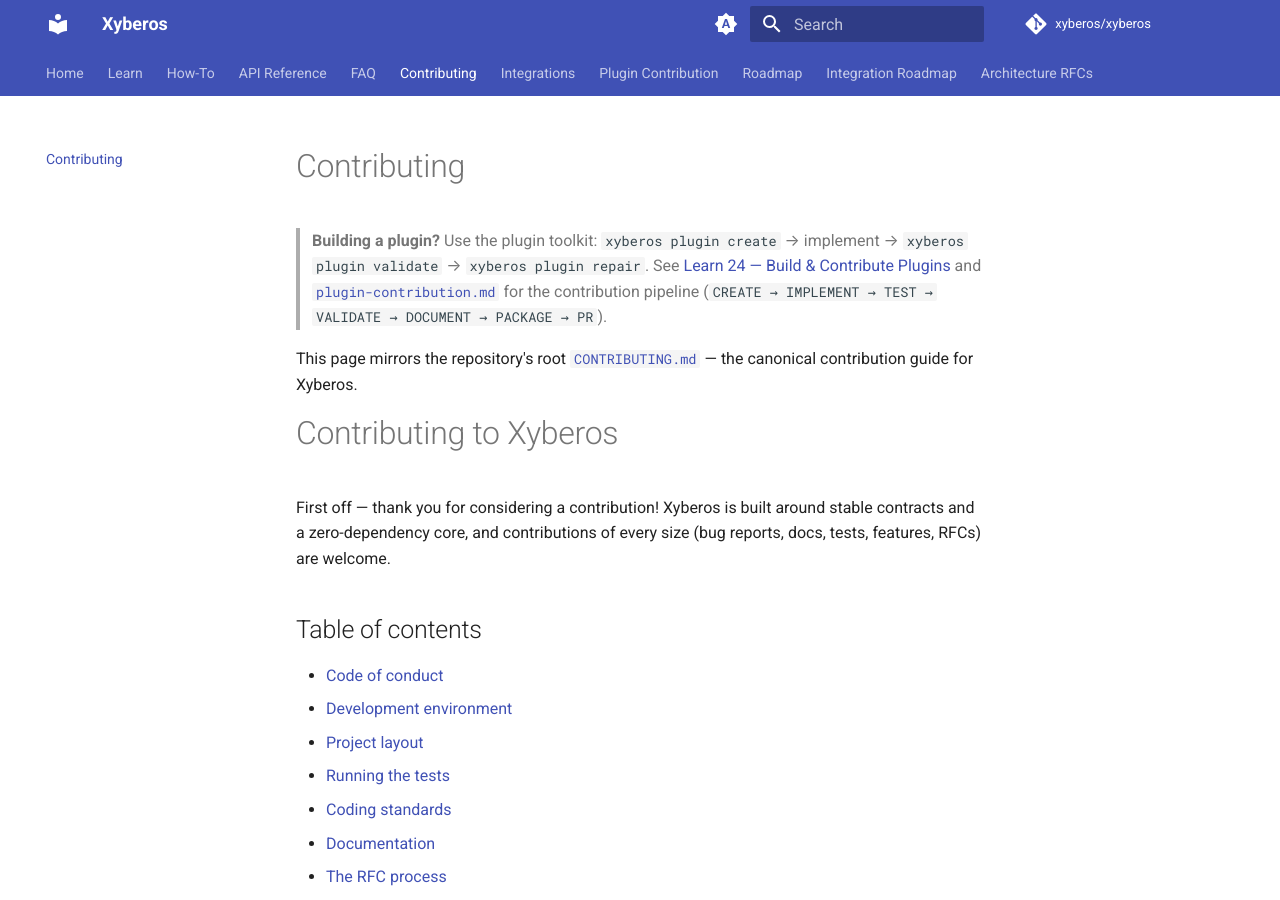
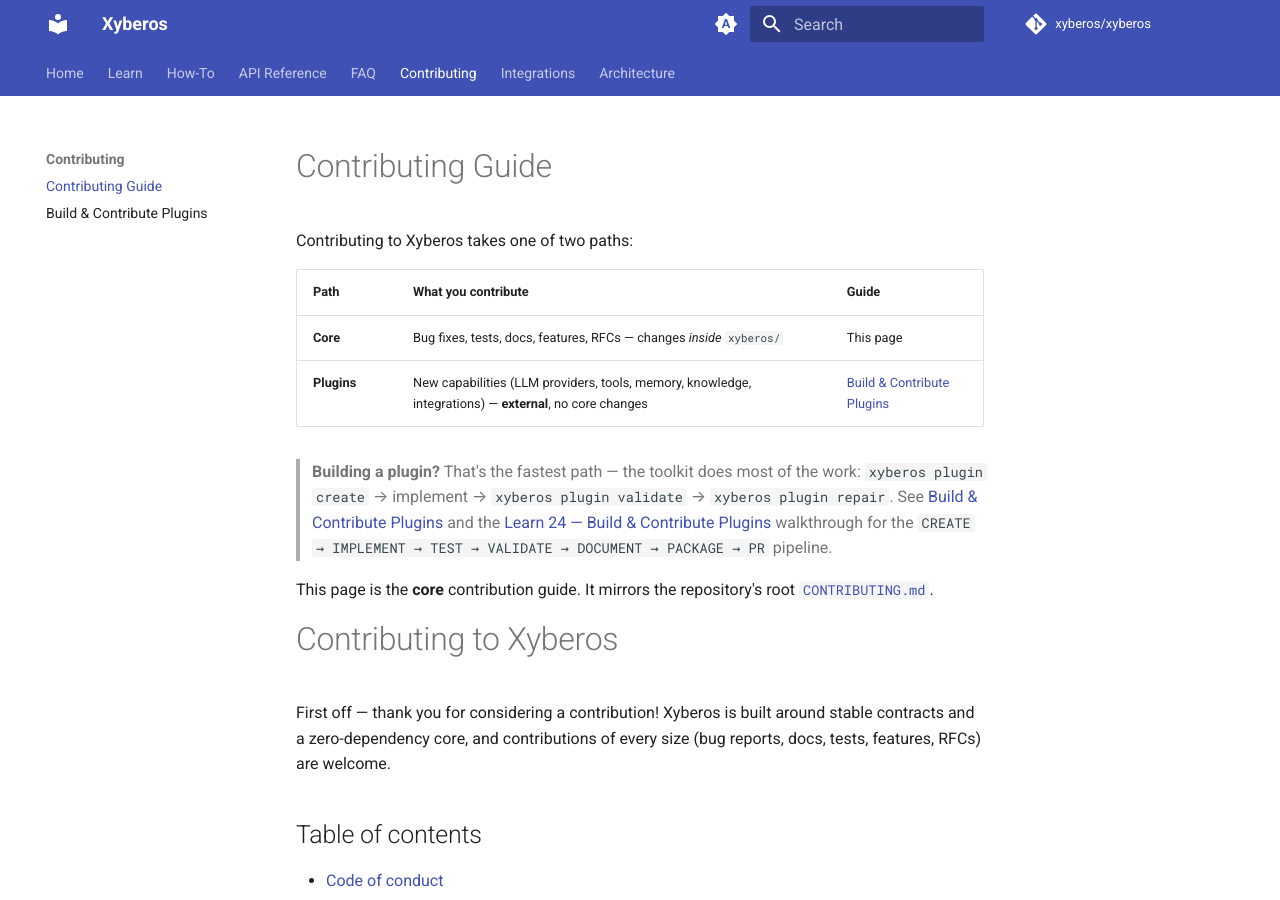
Before and after one commit to xyberos/xyberos, an MkDocs documentation site: the page built from docs/contributing.md, in a window 1280 px wide and 900 px high. Built offline with MkDocs 1.6.1 and Material for MkDocs 9.7.7, drawn with Linux system fonts in a browser that asks for light colours; comment, search, counter and statistics services are not loaded; the version menu is left out.

Commit message:
Organized the site nav.

```diff
--- a/docs/contributing.md
+++ b/docs/contributing.md
@@ -1,12 +1,20 @@
-# Contributing
+# Contributing Guide
 
-> **Building a plugin?** Use the plugin toolkit: `xyberos plugin create` →
-> implement → `xyberos plugin validate` → `xyberos plugin repair`. See
-> [Learn 24 — Build & Contribute Plugins](learn/24-plugin-development.md) and
-> [`plugin-contribution.md`](plugin-contribution.md) for the
-> contribution pipeline (`CREATE → IMPLEMENT → TEST → VALIDATE → DOCUMENT → PACKAGE → PR`).
+Contributing to Xyberos takes one of two paths:
 
-This page mirrors the repository's root [`CONTRIBUTING.md`](https://github.com/xyberos/xyberos/blob/master/CONTRIBUTING.md) —
-the canonical contribution guide for Xyberos.
+| Path | What you contribute | Guide |
+| ---- | ------------------- | ----- |
+| **Core** | Bug fixes, tests, docs, features, RFCs — changes *inside* `xyberos/` | This page |
+| **Plugins** | New capabilities (LLM providers, tools, memory, knowledge, integrations) — **external**, no core changes | [Build & Contribute Plugins](plugin-contribution.md) |
+
+> **Building a plugin?** That's the fastest path — the toolkit does most of the
+> work: `xyberos plugin create` → implement → `xyberos plugin validate` →
+> `xyberos plugin repair`. See [Build & Contribute Plugins](plugin-contribution.md)
+> and the [Learn 24 — Build & Contribute Plugins](learn/24-plugin-development.md)
+> walkthrough for the
+> `CREATE → IMPLEMENT → TEST → VALIDATE → DOCUMENT → PACKAGE → PR` pipeline.
+
+This page is the **core** contribution guide. It mirrors the repository's root
+[`CONTRIBUTING.md`](https://github.com/xyberos/xyberos/blob/master/CONTRIBUTING.md).
 
 --8<-- "CONTRIBUTING.md"
--- a/docs/plugin-contribution.md
+++ b/docs/plugin-contribution.md
@@ -1,4 +1,9 @@
-# Plugin Contribution Workflow — External & Additive (No Core Changes)
+# Build & Contribute Plugins
+
+> **Related:** this page is the *plugin* half of the [Contributing Guide](contributing.md).
+> For what is available today and what's planned, see the
+> [Integration Roadmap](RFCs/RFC-0019-integrations-roadmap.md); for a hands-on
+> walkthrough, see [Learn 24 — Build & Contribute Plugins](learn/24-plugin-development.md).
 
 Turning plugin contribution into an automated developer workflow where Xyberos
 does most of the boring architectural work — **without touching the core
--- a/mkdocs.yml
+++ b/mkdocs.yml
@@ -89,27 +89,30 @@
   - How-To: howto.md
   - API Reference: api-reference.md
   - FAQ: faq.md
-  - Contributing: contributing.md
-  - Integrations: integrations.md
-  - Plugin Contribution: plugin-contribution.md
-  - Roadmap: RFCs/RFC-Roadmap.md
-  - Integration Roadmap: RFCs/RFC-0019-integrations-roadmap.md
-  - Architecture RFCs:
-      - RFC-0001 Architecture: RFCs/RFC-0001-architecture.md
-      - RFC-0002 Kernel: RFCs/RFC-0002-kernel.md
-      - RFC-0003 Runtime: RFCs/RFC-0003-runtime.md
-      - RFC-0004 Brain: RFCs/RFC-0004-brain.md
-      - RFC-0005 Context: RFCs/RFC-0005-context.md
-      - RFC-0006 LLM Provider: RFCs/RFC-0006-llm-provider.md
-      - RFC-0007 Memory: RFCs/RFC-0007-memory.md
-      - RFC-0008 Knowledge: RFCs/RFC-0008-knowledge.md
-      - RFC-0009 Planner: RFCs/RFC-0009-planner.md
-      - RFC-0010 Tools: RFCs/RFC-0010-tools.md
-      - RFC-0011 Workflows: RFCs/RFC-0011-workflows.md
-      - RFC-0012 Agents: RFCs/RFC-0012-agents.md
-      - RFC-0013 Plugins: RFCs/RFC-0013-plugins.md
-      - RFC-0014 Events: RFCs/RFC-0014-events.md
-      - RFC-0015 Security: RFCs/RFC-0015-security.md
-      - RFC-0016 Trainable Cognitive Engines: RFCs/RFC-0016-trainable-cognitive-engines.md
-      - RFC-0017 LLM-as-Fallback & Self-Routing: RFCs/RFC-0017-llm-fallback-router.md
-      - RFC-0018 Smarter Learning: RFCs/RFC-0018-smarter-learning.md
+  - Contributing:
+      - Contributing Guide: contributing.md
+      - Build & Contribute Plugins: plugin-contribution.md
+  - Integrations:
+      - Integrations & Ecosystem: integrations.md
+      - Integration Roadmap: RFCs/RFC-0019-integrations-roadmap.md
+  - Architecture:
+      - Roadmap & Status: RFCs/RFC-Roadmap.md
+      - Architecture RFCs:
+          - RFC-0001 Architecture: RFCs/RFC-0001-architecture.md
+          - RFC-0002 Kernel: RFCs/RFC-0002-kernel.md
+          - RFC-0003 Runtime: RFCs/RFC-0003-runtime.md
+          - RFC-0004 Brain: RFCs/RFC-0004-brain.md
+          - RFC-0005 Context: RFCs/RFC-0005-context.md
+          - RFC-0006 LLM Provider: RFCs/RFC-0006-llm-provider.md
+          - RFC-0007 Memory: RFCs/RFC-0007-memory.md
+          - RFC-0008 Knowledge: RFCs/RFC-0008-knowledge.md
+          - RFC-0009 Planner: RFCs/RFC-0009-planner.md
+          - RFC-0010 Tools: RFCs/RFC-0010-tools.md
+          - RFC-0011 Workflows: RFCs/RFC-0011-workflows.md
+          - RFC-0012 Agents: RFCs/RFC-0012-agents.md
+          - RFC-0013 Plugins: RFCs/RFC-0013-plugins.md
+          - RFC-0014 Events: RFCs/RFC-0014-events.md
+          - RFC-0015 Security: RFCs/RFC-0015-security.md
+          - RFC-0016 Trainable Cognitive Engines: RFCs/RFC-0016-trainable-cognitive-engines.md
+          - RFC-0017 LLM-as-Fallback & Self-Routing: RFCs/RFC-0017-llm-fallback-router.md
+          - RFC-0018 Smarter Learning: RFCs/RFC-0018-smarter-learning.md
```
Also changed, not shown: README.md (+10 -7 lines), docs/RFCs/RFC-0019-integrations-roadmap.md (+11 -7 lines), docs/RFCs/RFC-Roadmap.md (+12 -2 lines), docs/index.md (+7 -4 lines).
